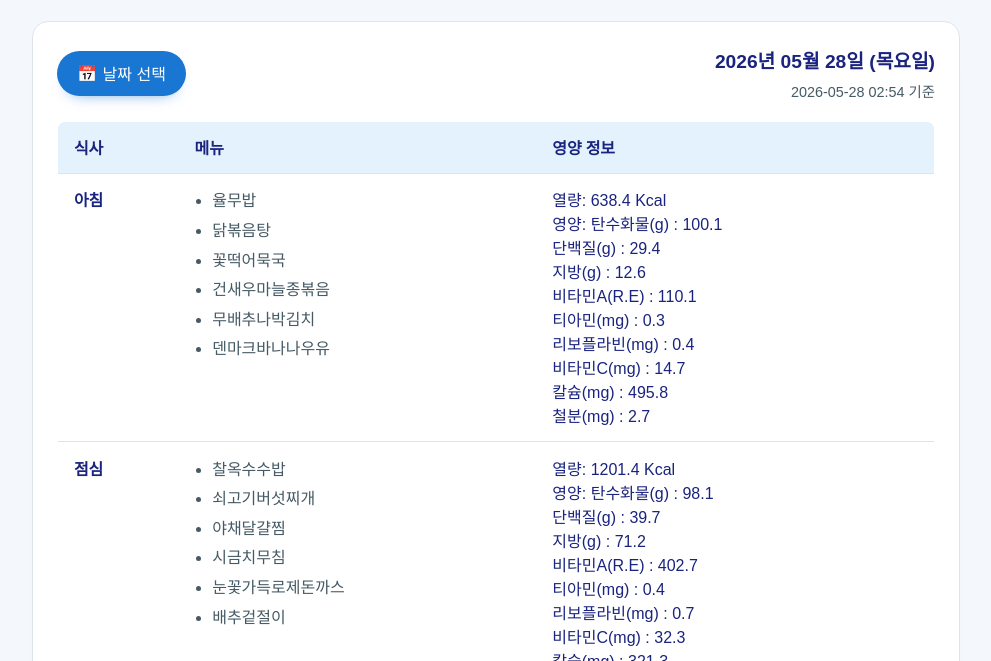
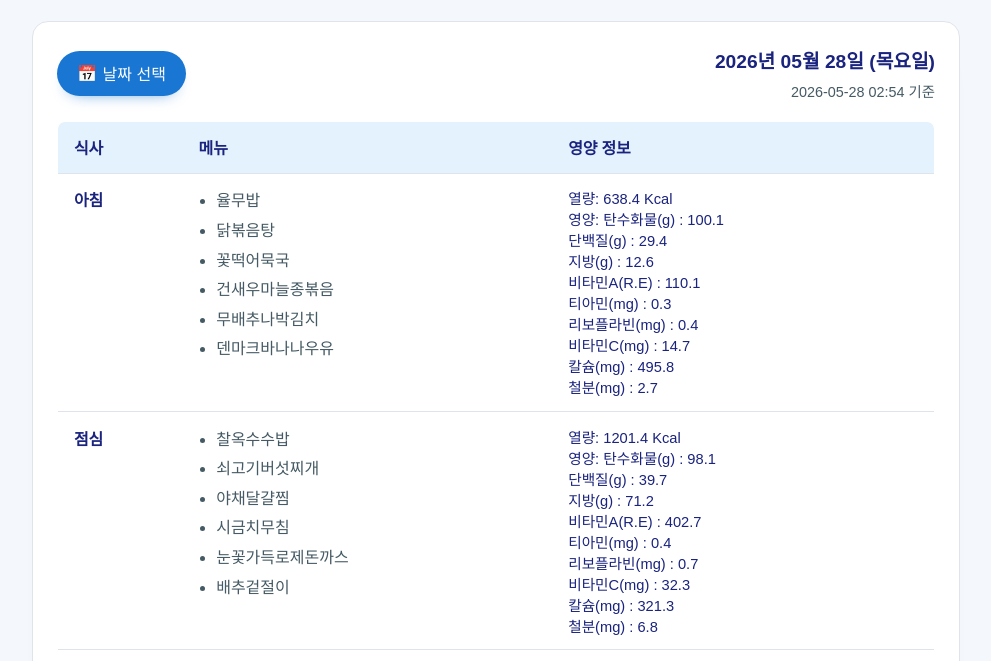
Before and after one commit to singaseongj/lunch_menu, a website with bundled scripts: page index.html in a window 1280 px wide. Shown: the part 115-776 px from the top of the page, without its empty margins (144-1135 px from the left). Built offline with nearby package versions, Linux system fonts and the light colour scheme.

Commit message:
Adjust nutrition cell text size

```diff
--- a/menu.js
+++ b/menu.js
@@ -262,6 +262,7 @@
       menuCell.appendChild(list);
 
       const nutritionCell = document.createElement("td");
+      nutritionCell.className = "menu-table__nutrition";
       const nutritionLines = [];
       if (calories) {
         nutritionLines.push(`열량: ${escapeHtml(calories)}`);
--- a/style.css
+++ b/style.css
@@ -223,6 +223,10 @@ body {
   margin-top: 0.35rem;
 }
 
+.menu-table__nutrition {
+  font-size: calc(1rem - 1pt);
+}
+
 .menu-card__message {
   margin-top: calc(var(--spacing-unit) * 1.1);
   font-size: 0.95rem;
```
Also changed, not shown: dist/menu.js.
